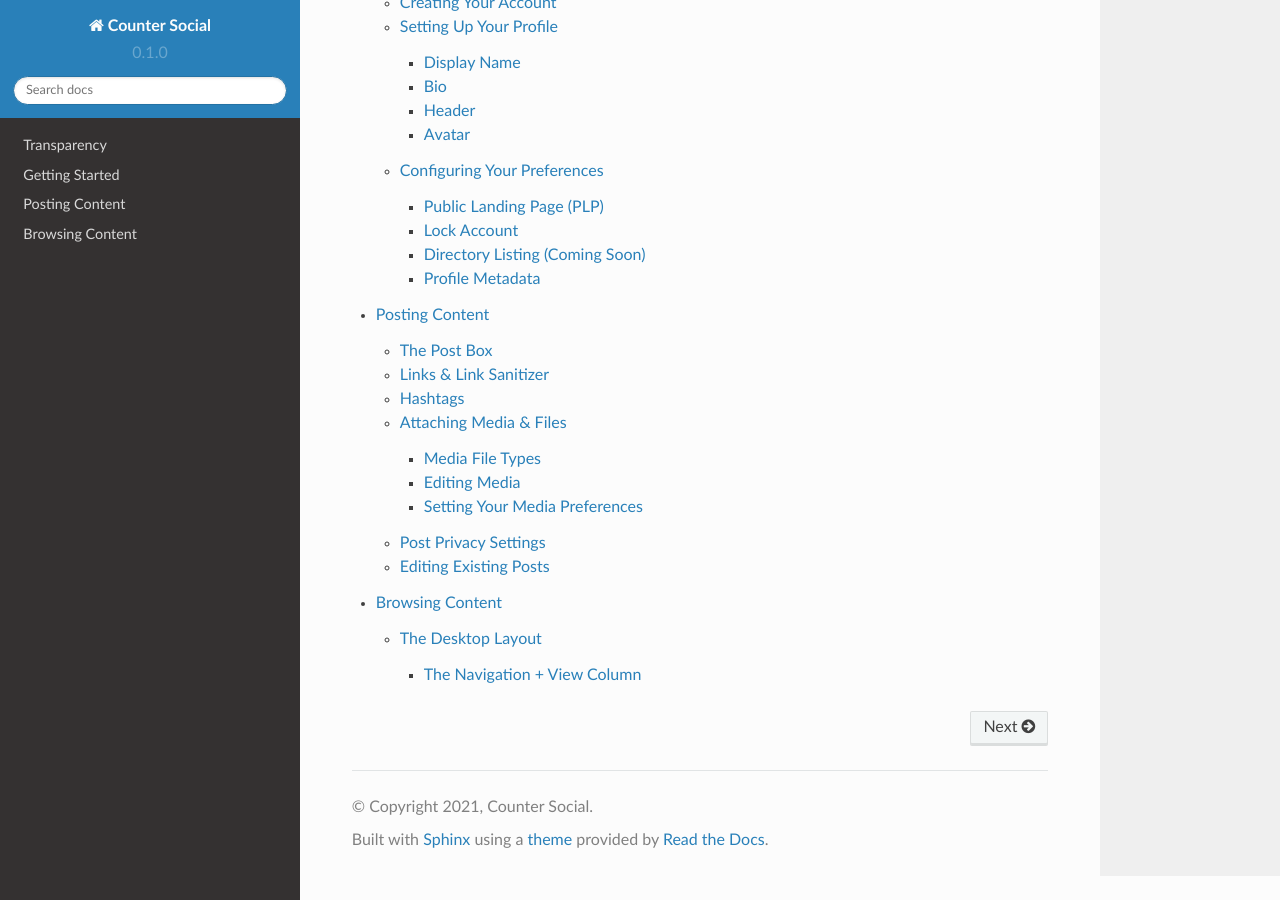
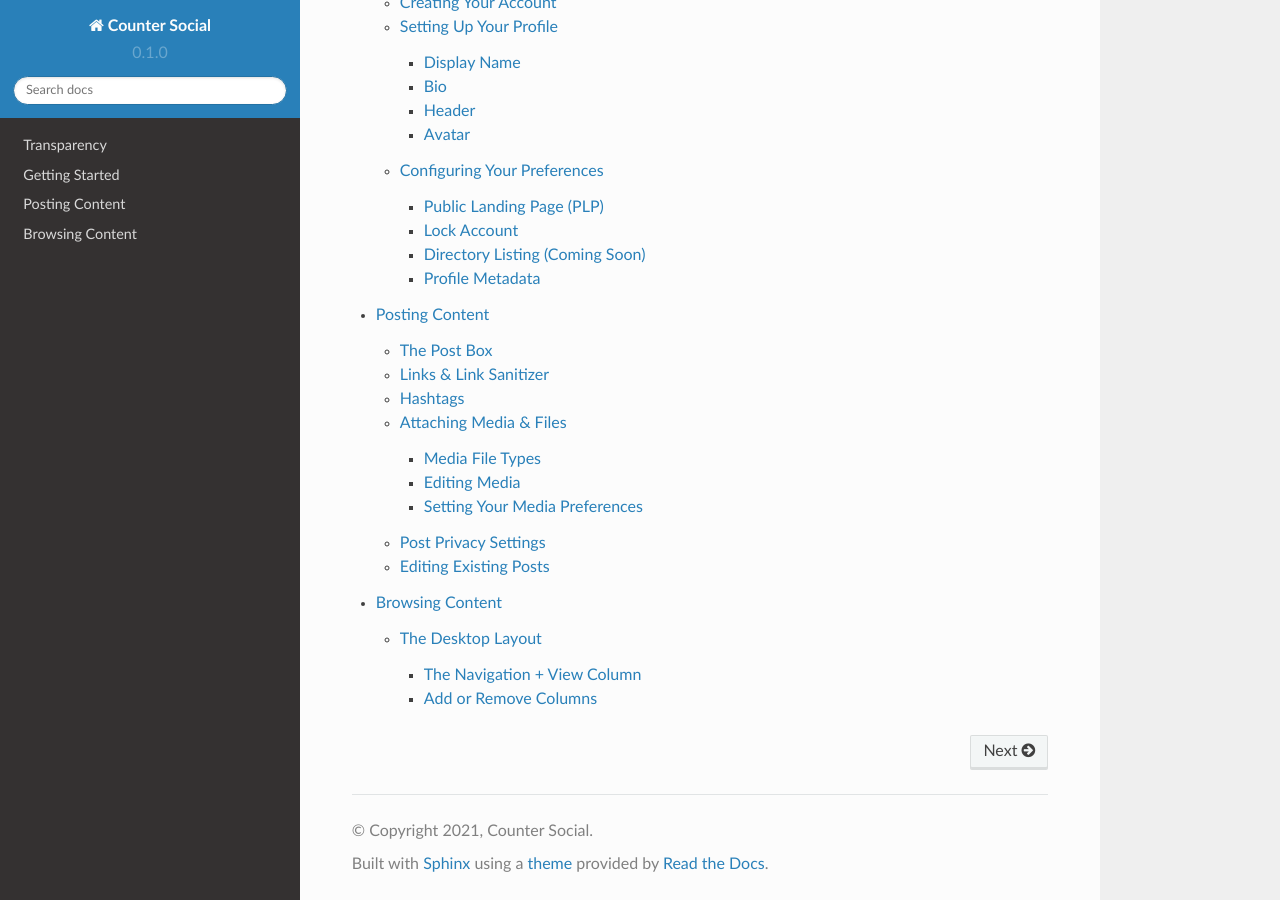
Before and after one commit to itskel/userguide, a Sphinx documentation site: the page built from docs/source/index.rst, in a window 1280 px wide and 900 px high, scrolled down 770 px. Built offline with Sphinx 7.4.7 and the Read the Docs theme 2.0.0, drawn with Linux system fonts in a browser that asks for light colours.

Commit message:
Update browsing-content.rst

```diff
--- a/docs/source/browsing-content.rst
+++ b/docs/source/browsing-content.rst
@@ -12,3 +12,8 @@
 ^^^^^^^^^^^^^
 
 When you click on any profile name, hashtag, or post, contents will automatically override the right navigation column, giving you an expanded view of the contents including threads, post replies, hashtag feeds, and full user profiles. When you are done, click the "Back" button at the top to return home to the navigation column. You can reset this column at anytime by clicking the G and S keys at the same time, or by clicking the Counter Social logo.
+
+Add or Remove Columns
+^^^^^^^^^^^^^
+
+.. image:: img_columnsettings.jpg
```
